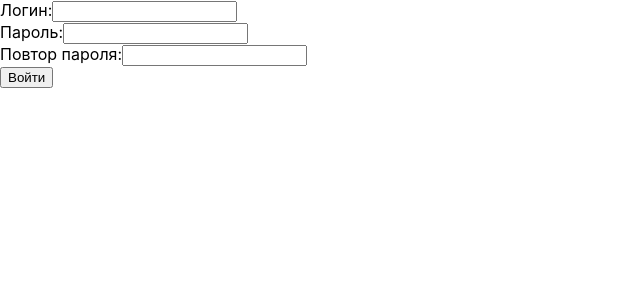
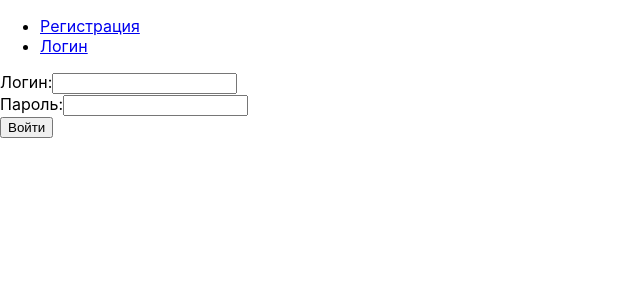
Before and after one commit to asolovev99/web_develop_lab_2, a React (Create React App) app: page /login in a window 1280 px wide. Shown: the top 300 px of the page, without its empty margins (0-640 px from the left). Built offline with nearby package versions, Linux system fonts and the light colour scheme.

Commit message:
Added route

```diff
--- a/package.json
+++ b/package.json
@@ -8,6 +8,7 @@
     "@testing-library/user-event": "^13.5.0",
     "react": "^18.2.0",
     "react-dom": "^18.2.0",
+    "react-router-dom": "^6.4.2",
     "react-scripts": "5.0.1",
     "web-vitals": "^2.1.4"
   },
--- a/src/App.js
+++ b/src/App.js
@@ -4,49 +4,19 @@ import Timer from "./Components/Timer";
 import TimerForward from "./Components/TimerForward";
 import SelectboxNotRio from "./Components/SelectboxNotRio";
 import Calculator from "./Components/Calculator";
-import Validation from "./Components/Validation";
+import RegistrationForm from "./Components/RegistrationForm";
+import LoginForm from "./Components/LoginForm";
+
+import HomeForm from "./Components/HomeForm";
+
+
 
 
 function App() {
-  /*let [value, setValue] = useState(1);
-  let [deltaValue, setDeltaValue] = useState(1);
+    return <>
+        <HomeForm/>
+    </>;
 
-  const clickHandlerPlus = () => {
-    setValue(value + deltaValue);
-  }
-  const clickHandlerMinus = () => {
-    if (value >= deltaValue) {
-      setValue(value - deltaValue);
-    }
-  }*/
-
-  return <>
-    {/*<input
-      type="range"
-      value={deltaValue}
-      min={1}
-      max={10}
-      onChange={e => setDeltaValue(Number(e.target.value))}
-    />
-    {deltaValue}
-    <br/>
-    <button onClick={clickHandlerPlus}>+</button>
-      {value}
-    <button onClick={clickHandlerMinus}>-</button>
-
-      <br/>
-      <Timer/>
-
-      <br/>
-      <TimerForward/>*/}
-
-      {/*<SelectboxNotRio/>
-      <br/>
-      <br/>
-      <Calculator/>*/}
-      <Validation/>
-    </>
-  ;
 }
 
 export default App;
--- /dev/null
+++ b/src/Components/HomeForm.jsx
@@ -0,0 +1,31 @@
+import RegistrationForm from "./RegistrationForm";
+import LoginForm from "./LoginForm";
+import React from "react";
+import {
+    BrowserRouter as Router,
+    Route,
+    Routes,
+    Link
+} from 'react-router-dom';
+
+export default function HomeForm() {
+
+    return <>
+        <Router>
+            <ul>
+                <li>
+                    <Link to="/registration">Регистрация</Link>
+                </li>
+                <li>
+                    <Link to="/login">Логин</Link>
+                </li>
+            </ul>
+
+            <Routes>
+                <Route path='/registration' element={<RegistrationForm />} />
+                <Route path='/login' element={<LoginForm />} />
+            </Routes>
+        </Router>
+
+        </>;
+}
--- /dev/null
+++ b/src/Components/LoginForm.jsx
@@ -0,0 +1,57 @@
+import React, {useState} from "react";
+
+export default function LoginForm() {
+    const [loginError, setLoginError] = useState('');
+    const [passwordError, setPasswordError] = useState('');
+
+    const [login, setLogin] = useState('');
+    function handelLoginChange(event) {
+        setLogin(event.target.value);
+    }
+    const [password, setPassword] = useState('');
+    function handelPasswordChange(event) {
+        setPassword(event.target.value);
+    }
+
+    function handleClickSubmit() {
+        let currentLoginError = '';
+        let currentPasswordError = '';
+
+        if (login.length < 6 || login.length > 20)
+        {
+            currentLoginError += 'Поле "Логин" должно содержать от 6 до 20 символов! ';
+        }
+
+        for (let i = 0; i < login.length; i++) {
+            if (!((login[i] >= '0' && login[i] <= '9') || (login[i] >= 'a' && login[i] <= 'z') || (login[i] >= 'A' && login[i] <= 'Z'))) {
+                currentLoginError += 'Поле "Логин" может содержать только буквы латинского алфавита и цифры! ';
+
+                break;
+            }
+        }
+
+        if (password.length < 1)
+        {
+            currentPasswordError += "Поле \"Пароль\" не может быть пустым! ";
+        }
+
+        setLoginError(currentLoginError);
+        setPasswordError(currentPasswordError);
+    }
+
+
+    return <>
+        Логин:
+        <input value={login} onChange={handelLoginChange} />
+        <br/>
+        <div>{loginError}</div>
+
+        Пароль:
+        <input value={password} onChange={handelPasswordChange} />
+        <br/>
+        <div>{passwordError}</div>
+
+        <button onClick={handleClickSubmit}>Войти</button>
+        <br/>
+    </>;
+}
--- a/src/Components/Validation.jsx
+++ /dev/null
@@ -1,78 +0,0 @@
-import React, {useState} from "react";
-
-export default function Validation() {
-    const [loginError, setLoginError] = useState('');
-    const [passwordError, setPasswordError] = useState('');
-    const [passwordRepeatError, setPasswordRepeatError] = useState('');
-
-    const [login, setLogin] = useState('');
-    function handelLoginChange(event) {
-        setLogin(event.target.value);
-    }
-    const [password, setPassword] = useState('');
-    function handelPasswordChange(event) {
-        setPassword(event.target.value);
-    }
-
-    const [passwordRepeat, setPasswordRepeat] = useState('');
-    function handelPasswordRepeatChange(event) {
-        setPasswordRepeat(event.target.value);
-    }
-    function handleClickSubmit() {
-        let currentLoginError = '';
-        let currentPasswordError = '';
-        let currentPasswordRepeatError = '';
-
-        if (login.length < 6 || login.length > 20)
-        {
-            currentLoginError += 'Поле \"Логин\" должно содержать от 6 до 20 символов! ';
-        }
-
-        for (let i = 0; i < login.length; i++) {
-            if (!((login[i] >= '0' && login[i] <= '9') || (login[i] >= 'a' && login[i] <= 'z') || (login[i] >= 'A' && login[i] <= 'Z'))) {
-                currentLoginError += 'Поле \"Логин\" может содержать только буквы латинского алфавита и цифры! ';
-
-                break;
-            }
-        }
-
-        if (password.length < 1)
-        {
-            currentPasswordError += "Поле \"Пароль\" не может быть пустым! ";
-        }
-
-        if (passwordRepeat.length < 1)
-        {
-            currentPasswordRepeatError += "Поле \"Повтор пароля\" не может быть пустым! ";
-        }
-        if (passwordRepeat.localeCompare(password) !== 0) {
-            currentPasswordRepeatError += "Поле \"Повтор пароля\" не совпадает с полем! \"Пароль\"";
-        }
-
-
-        setLoginError(currentLoginError);
-        setPasswordError(currentPasswordError);
-        setPasswordRepeatError(currentPasswordRepeatError)
-    }
-
-
-        return <>
-            Логин:
-            <input value={login} onChange={handelLoginChange} />
-            <br/>
-            <div>{loginError}</div>
-
-            Пароль:
-            <input value={password} onChange={handelPasswordChange} />
-            <br/>
-            <div>{passwordError}</div>
-
-            Повтор пароля:
-            <input value={passwordRepeat} onChange={handelPasswordRepeatChange} />
-            <br/>
-            <div>{passwordRepeatError}</div>
-
-            <button onClick={handleClickSubmit}>Войти</button>
-
-        </>;
-}
```
Also changed, not shown: 1 other file (tests, documents, lock files or other folders).
